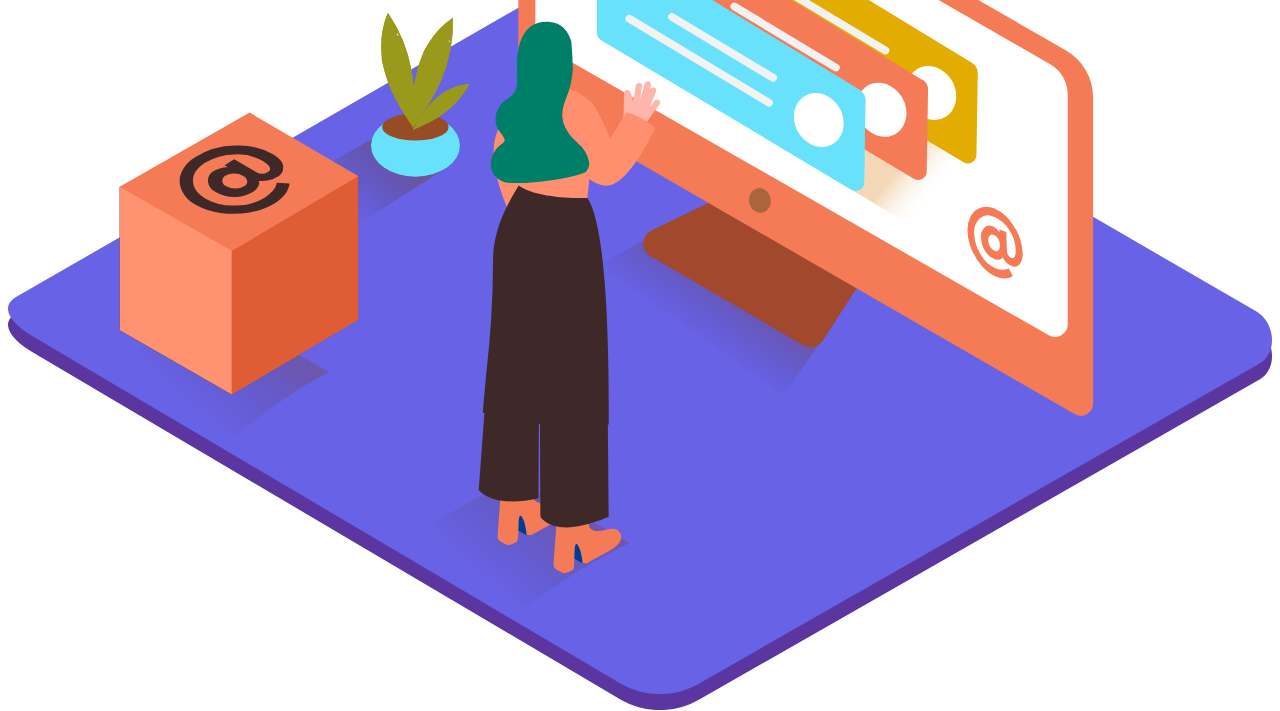
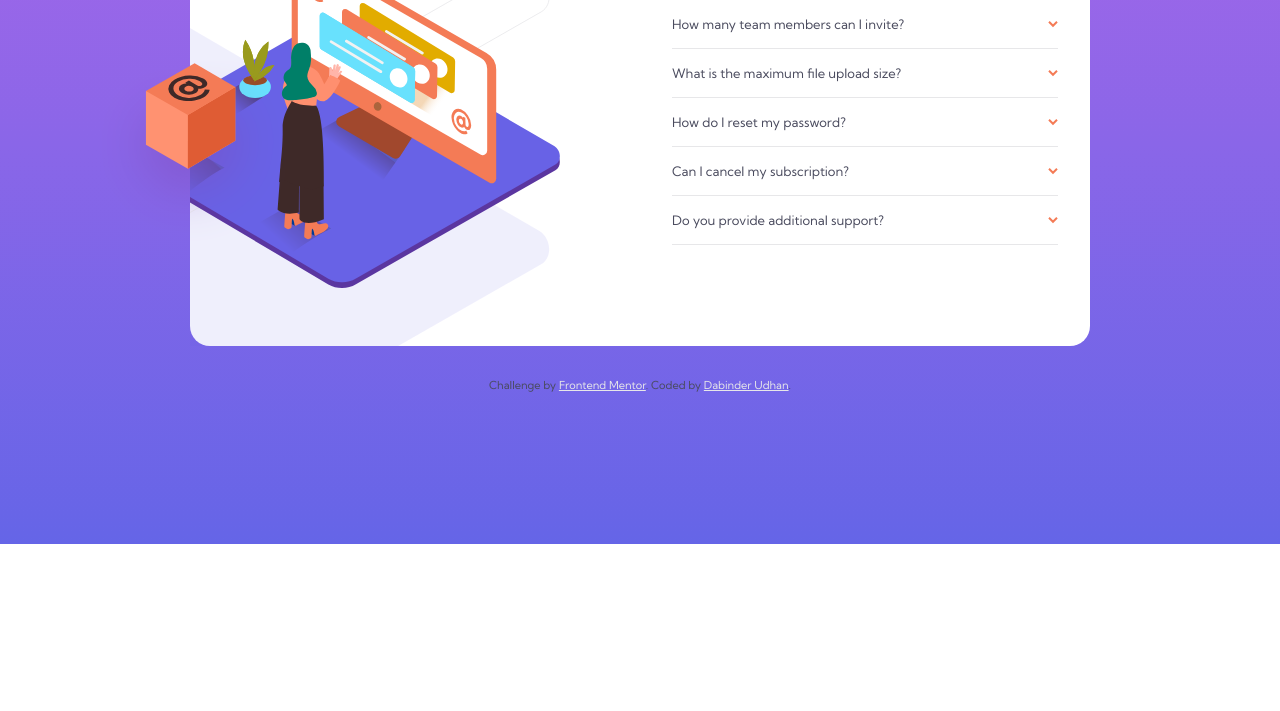
Before and after one commit to dabinderudhan/FAQ-accordion-card, a website: page index.html in a window 1280 px wide. Shown: the part 256-967 px from the top of the page. After the commit the page ends 800 px from the top, so only its background shows below. Drawn offline with Linux system fonts and the light colour scheme; the site is published under a folder, as on GitHub Pages, so addresses that start at the root find nothing.

Commit message:
css link updated

```diff
--- a/index.html
+++ b/index.html
@@ -21,7 +21,7 @@
     />
 
     <!-- css stylesheet -->
-    <link rel="stylesheet" type="text/css" href="/css/main.css" />
+    <link rel="stylesheet" type="text/css" href="./css/main.css" />
 
     <!-- JS file -->
     <script defer src="./index.js"></script>
```
